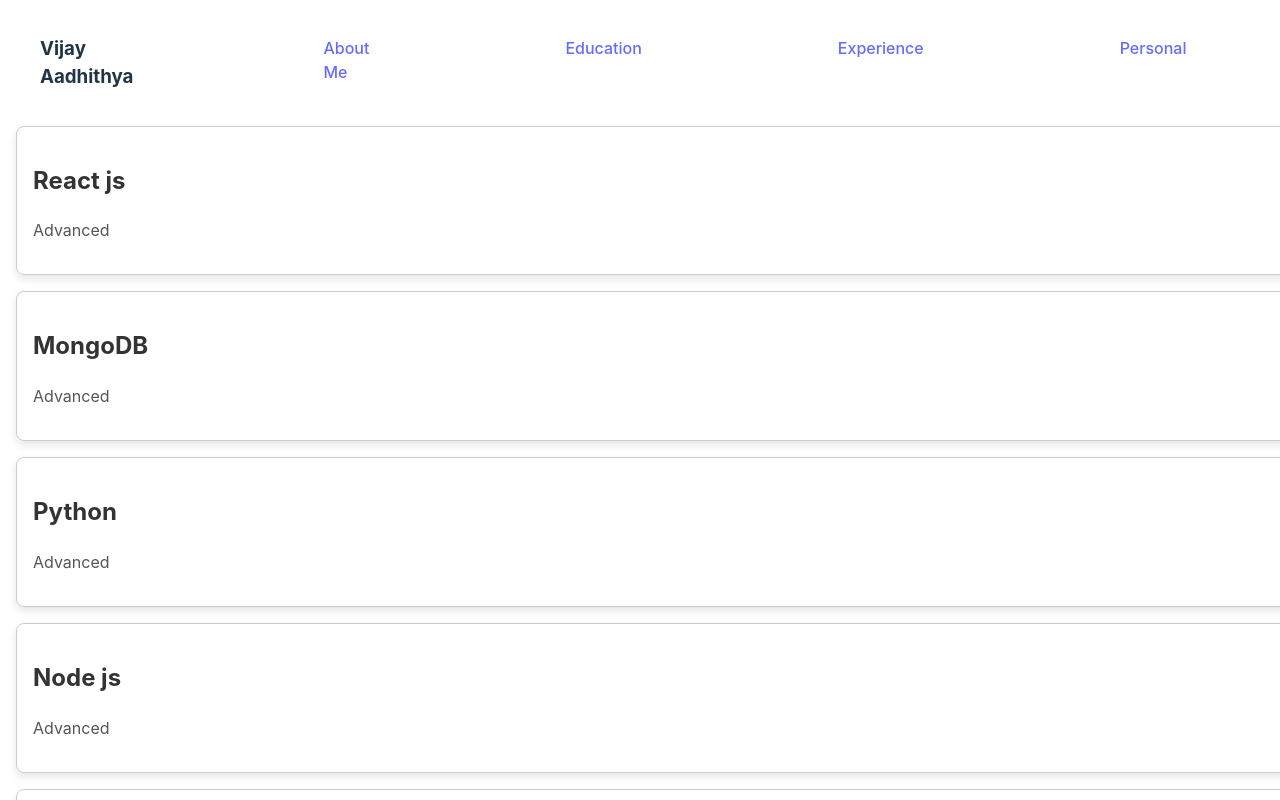
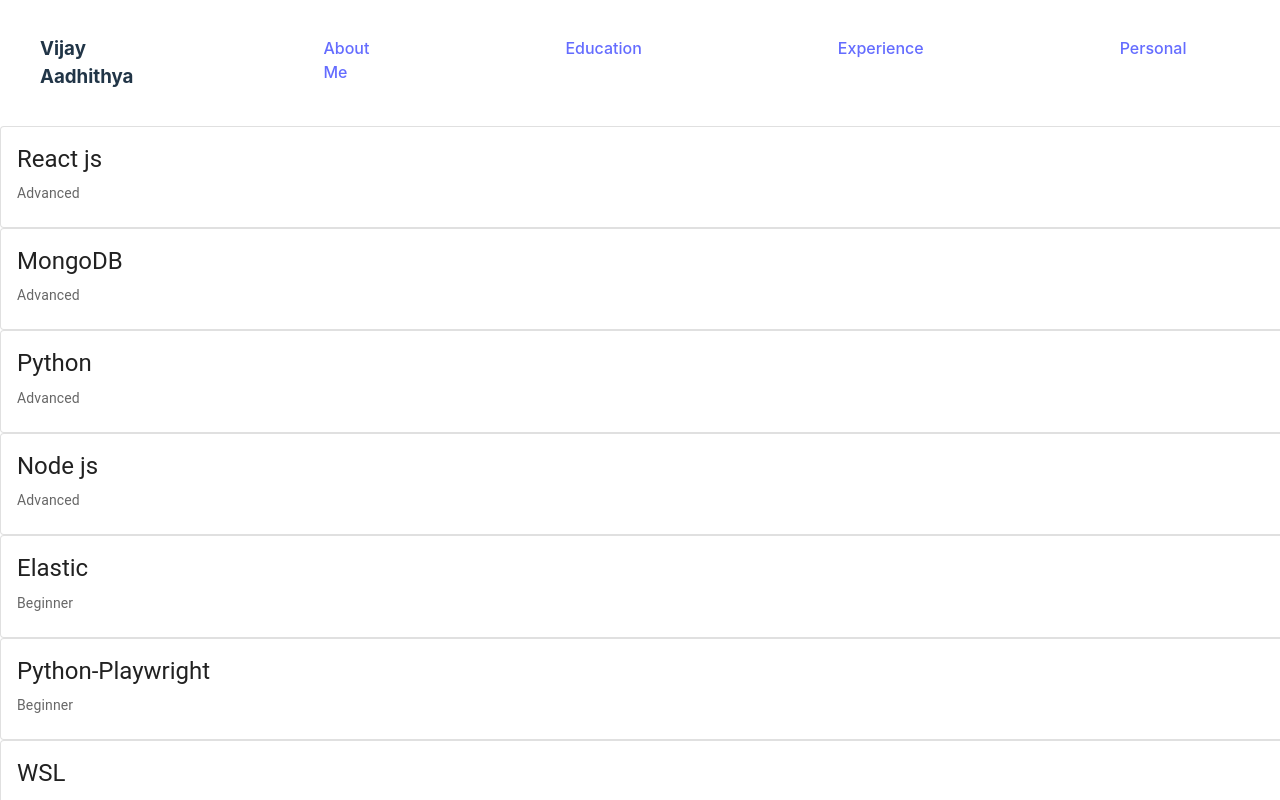
Before and after one commit to vijayaadhithya-murugan/OpenWebsite, a React (Vite) app: page /OpenWebsite/skills in a window 1280 px wide. Shown: the top 800 px of the page. Built offline with nearby package versions, Linux system fonts and the light colour scheme.

Commit message:
MUI Component Added

```diff
--- a/package.json
+++ b/package.json
@@ -10,6 +10,9 @@
     "preview": "vite preview"
   },
   "dependencies": {
+    "@emotion/react": "^11.11.4",
+    "@emotion/styled": "^11.11.5",
+    "@mui/material": "^5.15.21",
     "react": "^18.2.0",
     "react-dom": "^18.2.0",
     "styled-components": "^6.1.8"
--- a/src/components/reactCard.jsx
+++ b/src/components/reactCard.jsx
@@ -1,30 +1,36 @@
 import React from 'react';
 import styled from 'styled-components';
+import Card from '@mui/material/Card';
+import CardContent from '@mui/material/CardContent';
+import { Typography } from '@mui/material';
+
 
 // Styled components for the card
-const CardContainer = styled.div`
-  border: 1px solid #ccc;
-  border-radius: 8px;
-  padding: 16px;
-  margin: 16px;
-  box-shadow: 0 4px 8px rgba(0, 0, 0, 0.1);
-`;
+// const CardContainer = styled.div`
+//   border: 1px solid #ccc;
+//   border-radius: 8px;
+//   padding: 16px;
+//   margin: 16px;
+//   box-shadow: 0 4px 8px rgba(0, 0, 0, 0.1);
+// `;
 
-const CardTitle = styled.h2`
-  color: #333;
-`;
+// const CardTitle = styled.h2`
+//   color: #333;
+// `;
 
-const CardContent = styled.p`
-  color: #555;
-`;
+// const CardContent = styled.p`
+//   color: #555;
+// `;
 
 // Reusable React card component
 const ReusableCard = ({ title, content }) => {
   return (
-    <CardContainer>
-      <CardTitle>{title}</CardTitle>
-      <CardContent>{content}</CardContent>
-    </CardContainer>
+    <Card variant='outlined'>
+      <CardContent>
+        <Typography gutterBottom variant="h5" component="div">{title}</Typography>
+        <Typography variant="body2" color="text.secondary">{content}</Typography>
+      </CardContent>
+    </Card>
   );
 };
 
--- a/src/data/allDetails.js
+++ b/src/data/allDetails.js
@@ -41,7 +41,7 @@
         "company": "Ramco Systems Limited",
         "role": "Analyst Programmer",
         "work-period": "August 2023 - Present",
-        "duration": "7 months"
+        "duration": "1 year"
     }
 ];
 
```
Also changed, not shown: 1 other file (tests, documents, lock files or other folders).
